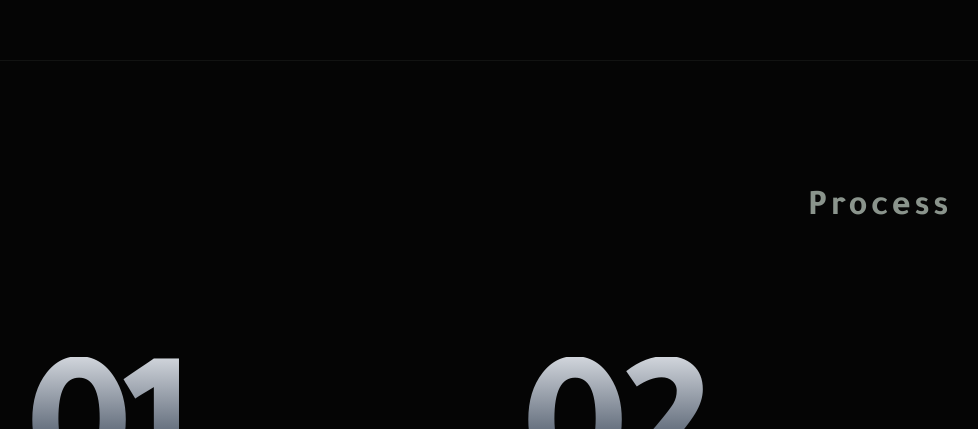
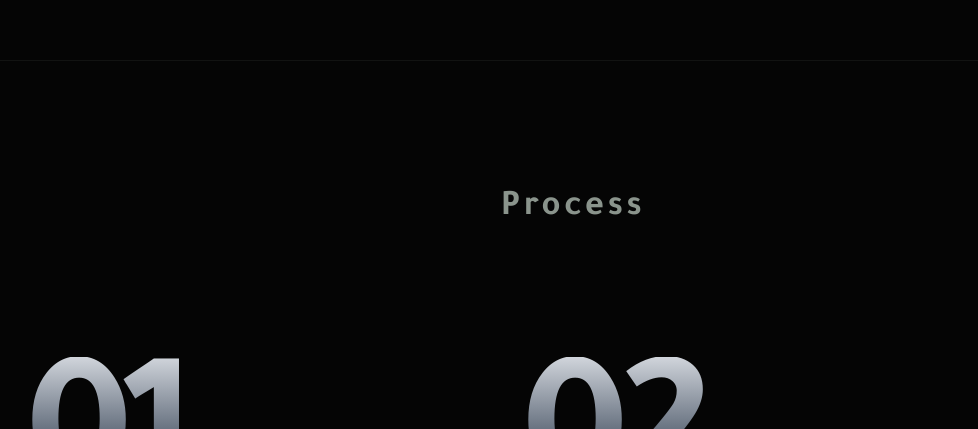
Before and after one commit to 3a1mtest-prog/nasayem, a React (Vite) app: page / in a window 1280 px wide. Shown: the part 5298-5727 px from the top of the page, without its empty margins (167-1145 px from the left). Built offline with nearby package versions, Linux system fonts and the light colour scheme.

Commit message:
Update Process.tsx

```diff
--- a/src/components/home/Process.tsx
+++ b/src/components/home/Process.tsx
@@ -72,7 +72,7 @@ const Process = () => {
       className="py-24 md:py-32 relative border-t border-text/10 bg-dark-bg"
     >
       <Container>
-        <h2 className="text-3xl md:text-4xl font-display font-bold mb-16 md:mb-32 text-center tracking-widest text-end">
+        <h2 className="text-3xl md:text-4xl font-display font-bold mb-16 md:mb-32 text-center tracking-widest pl-50">
           {t('process.heading')}
         </h2>
 
```
